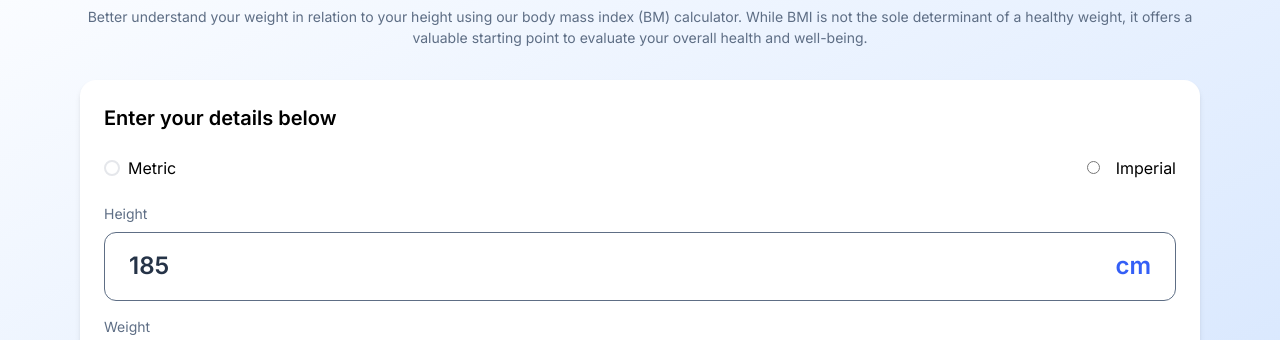
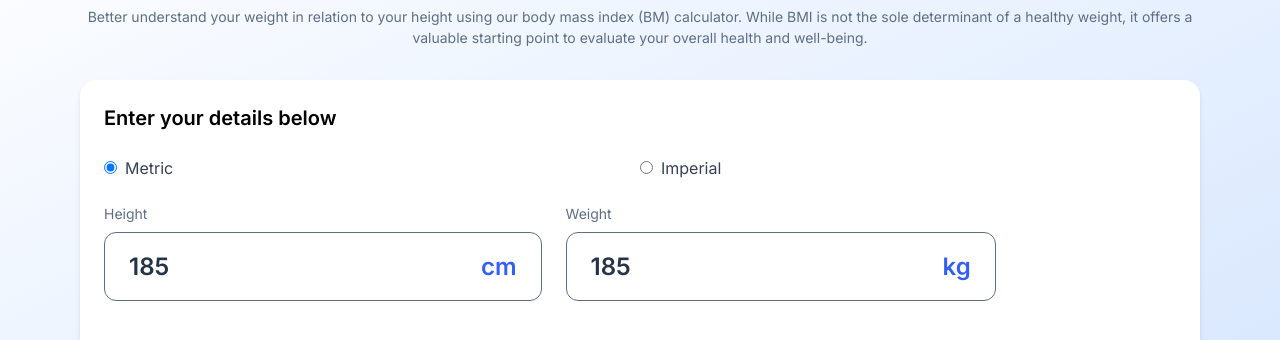
Before and after one commit to illusiveCode/bmi-calculator, a website built with Vite: page index.html in a window 1280 px wide. Shown: the part 159-499 px from the top of the page. Built offline with nearby package versions, Linux system fonts and the light colour scheme.

Commit message:
style: update utility classes

```diff
--- a/index.html
+++ b/index.html
@@ -30,29 +30,38 @@
             valuable starting point to evaluate your overall health and well-being.
           </p>
         </div>
-        <div class="bg-pure-white p-6 rounded-2xl shadow-md w-full">
-          <h1 class="text-xl font-semibold mb-6 text-left">Enter your details below</h1>
+        <div class="bg-pure-white flex flex-col gap-6 p-6 rounded-2xl shadow-md w-full">
+          <h1 class="text-xl font-semibold text-left">Enter your details below</h1>
 
-          <div class="flex justify-between mb-6">
+          <div class="flex items-center text-left">
+            <!-- Metric Radio Button -->
+            <div class="w-1/2">
               <label class="inline-flex items-center">
                 <input
                   type="radio"
-                class="text-blue relative appearance-none w-4 h-4 border-2 border-blue-500 rounded-full"
-                size="20px"
-                name="unit"
+                  class="form-radio text-blue-600"
+                  name="measurement"
                   value="metric"
                   checked
                 />
-              <div className=" absolute w-8 h-8 rounded-full bg-blue-500 ml-1 mt-2"></div>
-              <span class="ml-2">Metric</span>
-            </label>
-            <label class="inline-flex items-center gap-2">
-              <input type="radio" class="text-blue font" name="unit" value="imperial" />
-              <span class="ml-2">Imperial</span>
+                <span class="ml-2 text-gray-700">Metric</span>
               </label>
             </div>
+            <!-- Imperial Radio Button -->
+            <div class="w-1/2">
+              <label class="inline-flex items-center">
+                <input
+                  type="radio"
+                  class="form-radio text-blue-600"
+                  name="measurement"
+                  value="imperial"
+                />
+                <span class="ml-2 text-gray-700">Imperial</span>
+              </label>
+            </div>
+          </div>
 
-          <form>
+          <form class="md:flex gap-6">
             <div class="mb-4">
               <label class="block text-sm text-dark-electric-blue text-left mb-2">Height</label>
               <div
@@ -79,21 +88,24 @@
                 <span class="text-blue font-semi-bold text-heading-m">kg</span>
               </div>
             </div>
-
-            <div class="bg-blue p-8 rounded-2xl mt-6 text-left">
-              <p class="text-pure-white">
-                You BMI is...<span class="text-heading-l font-semi-bold block pt-2 mb-6">23.4</span>
+          </form>
+          <div
+            class="bg-blue flex flex-col md:flex-row md:place-items-center gap-6 justify-between p-8 rounded-l-2xl rounded-r-2xl md:rounded-r-full text-left"
+          >
+            <p class="text-pure-white flex flex-col gap-2">
+              You BMI is...<br /><span class="text-heading-l font-semi-bold">23.4</span>
             </p>
-              <p class="text-pure-white">
+            <p class="flex text-pure-white md:w-1/2">
               Your BMI suggests you're a healthy weight. Your ideal weight is between 63.3kgs -
               85.2kgs.
             </p>
           </div>
-          </form>
         </div>
       </section>
-      <section class="pb-20">
-        <div class=""><img src="/images/image-man-eating.webp" alt="" /></div>
+      <section class="pb-20 md:flex">
+        <div class="md:w-[80%]">
+          <img src="/images/image-man-eating.webp" alt="" />
+        </div>
         <div class="container flex flex-col gap-8 text-left py-12">
           <h2 class="text-3xl font-semi-bold text-gunmetal">What your BMI result means</h2>
           <p class="text-body-m text-dark-electric-blue">
```
Lines whose indentation alone changed are shown as unchanged.
